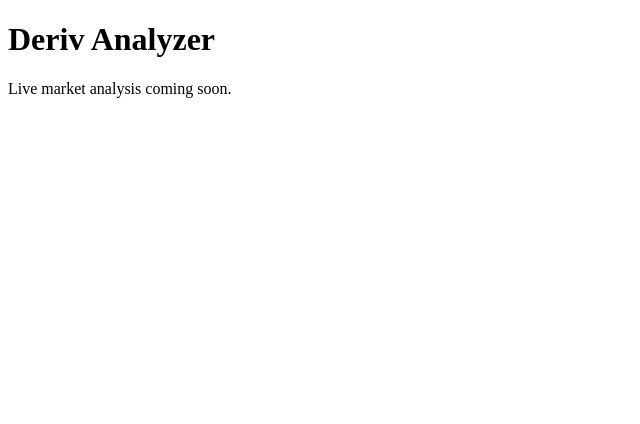
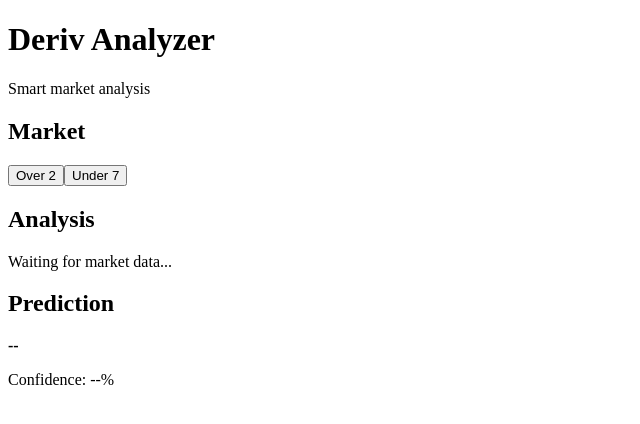
Before and after one commit to mwasjosayah/deriv-analyzer, a Next.js app: page / in a window 1280 px wide. Shown: the top 424 px of the page, without its empty margins (0-640 px from the left). Built offline with nearby package versions, Linux system fonts and the light colour scheme.

Commit message:
Update page.tsx

```diff
--- a/app/page.tsx
+++ b/app/page.tsx
@@ -1,8 +1,27 @@
 export default function Home() {
   return (
-    <main>
-      <h1>Deriv Analyzer</h1>
-      <p>Live market analysis coming soon.</p>
+    <main className="dashboard">
+      <header>
+        <h1>Deriv Analyzer</h1>
+        <p>Smart market analysis</p>
+      </header>
+
+      <section className="market">
+        <h2>Market</h2>
+        <button>Over 2</button>
+        <button>Under 7</button>
+      </section>
+
+      <section className="card">
+        <h2>Analysis</h2>
+        <p>Waiting for market data...</p>
+      </section>
+
+      <section className="card">
+        <h2>Prediction</h2>
+        <strong>--</strong>
+        <p>Confidence: --%</p>
+      </section>
     </main>
   );
 }
```
